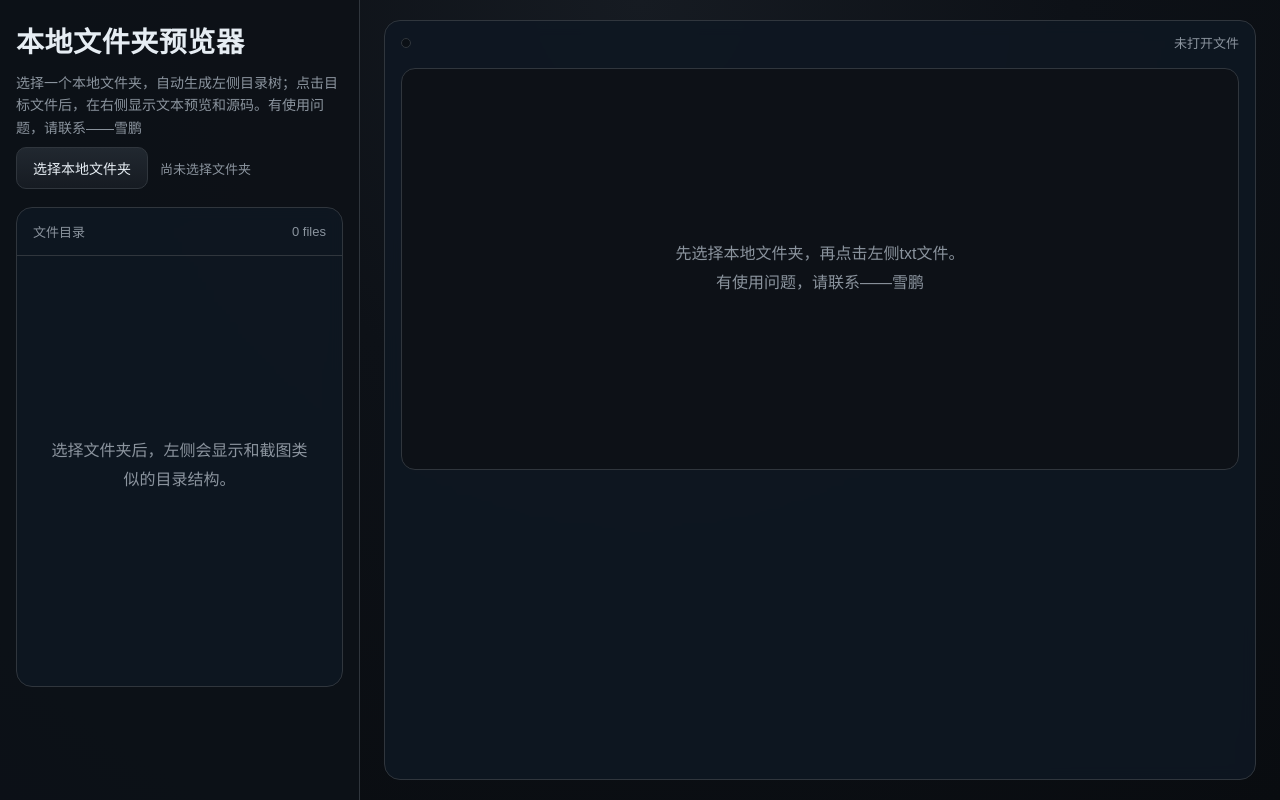
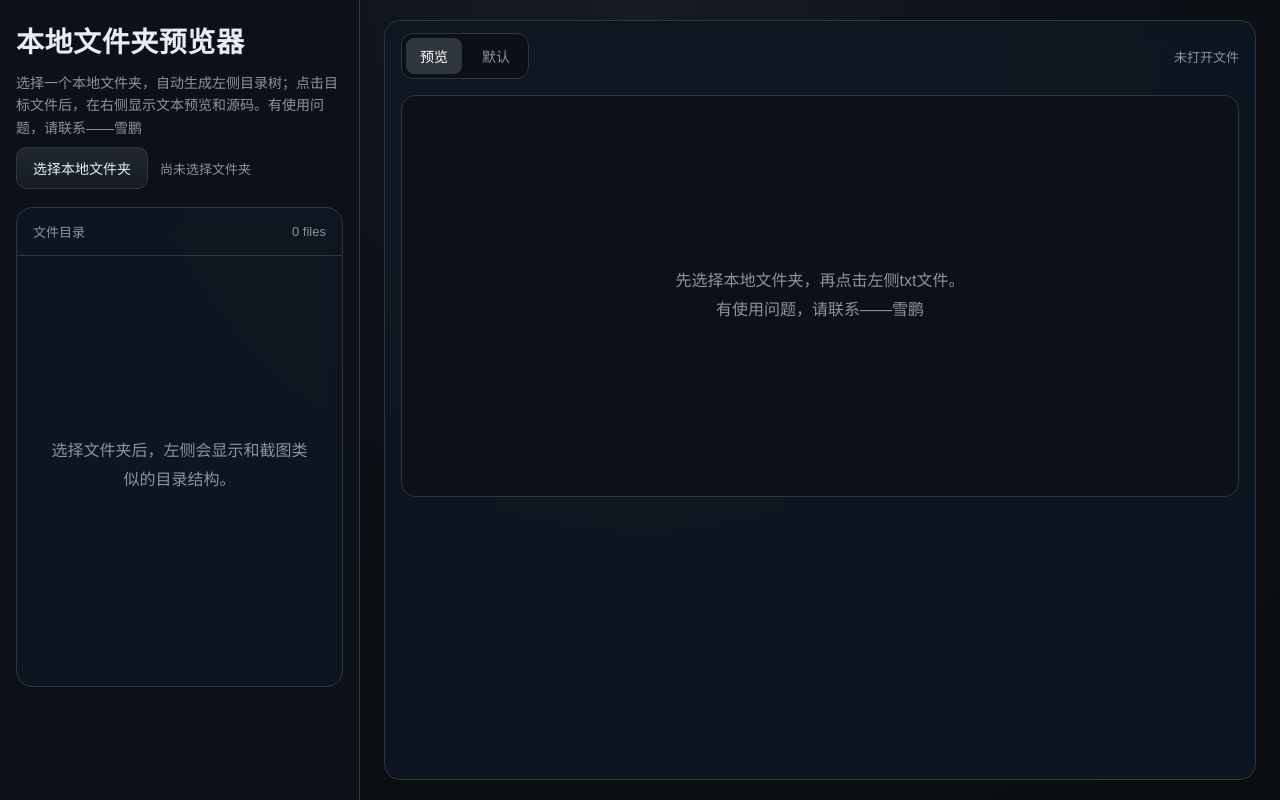
Before and after one commit to shangzhouwan/tool.github.io, a plain HTML site: page docs/preview.html in a window 1280 px wide. Drawn offline with Linux system fonts and the light colour scheme.

Commit message:
Update preview.html

```diff
--- a/docs/preview.html
+++ b/docs/preview.html
@@ -398,8 +398,8 @@
       <div class="panel" style="flex: 1;">
         <div class="preview-head">
           <div class="tabs">
-            <!-- <button class="tab active" data-tab="preview" type="button">Preview</button> -->
-            <!-- <button class="tab" data-tab="code" type="button">Code</button> -->
+            <button class="tab active" data-tab="preview" type="button">预览</button>
+            <button class="tab" data-tab="code" type="button">默认</button>
           </div>
           <div id="meta" class="meta">未打开文件</div>
         </div>
```
